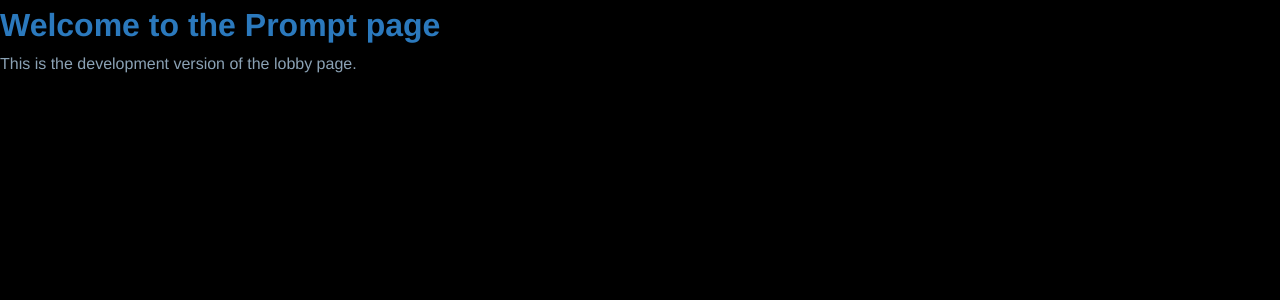
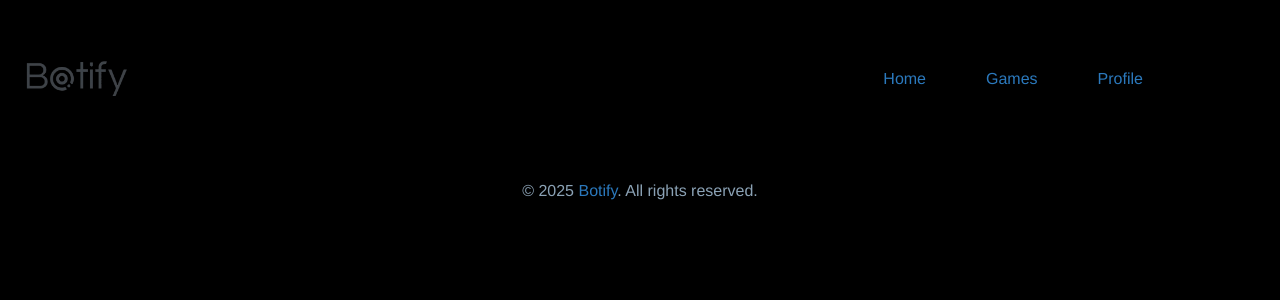
Before and after one commit to jamesql/AIChatRoom, a Next.js app in the folder React/: page /eog_dev in a window 1280 px wide. Shown: the top 300 px of the page. Built offline with nearby package versions, Linux system fonts and the light colour scheme.

Commit message:
add NavigationBar and Footer components to development pages

```diff
--- a/React/pages/eog_dev.tsx
+++ b/React/pages/eog_dev.tsx
@@ -1,10 +1,12 @@
+import Footer from '@/components/Footer';
+import NavigationBar from '@/components/NavigationBar';
 import React from 'react';
 
 const eogDev: React.FC = () => {
     return (
         <div>
-            <h1>Welcome to the Prompt page</h1>
-            <p>This is the development version of the lobby page.</p>
+            <NavigationBar authButtons={false} />
+            <Footer />
         </div>
     );
 };
--- a/React/pages/eor_dev.tsx
+++ b/React/pages/eor_dev.tsx
@@ -1,10 +1,12 @@
+import Footer from '@/components/Footer';
+import NavigationBar from '@/components/NavigationBar';
 import React from 'react';
 
 const eorDev: React.FC = () => {
     return (
         <div>
-            <h1>Welcome to the Prompt page</h1>
-            <p>This is the development version of the lobby page.</p>
+            <NavigationBar authButtons={false} />
+            <Footer />
         </div>
     );
 };
--- a/React/pages/prompt_dev.tsx
+++ b/React/pages/prompt_dev.tsx
@@ -1,10 +1,12 @@
+import Footer from '@/components/Footer';
+import NavigationBar from '@/components/NavigationBar';
 import React from 'react';
 
 const PromptDev: React.FC = () => {
     return (
         <div>
-            <h1>Welcome to the Prompt page</h1>
-            <p>This is the development version of the lobby page.</p>
+            <NavigationBar authButtons={false} />
+            <Footer />
         </div>
     );
 };
```
Also changed, not shown: React/pages/voting_dev.tsx (+14 -0 lines).
